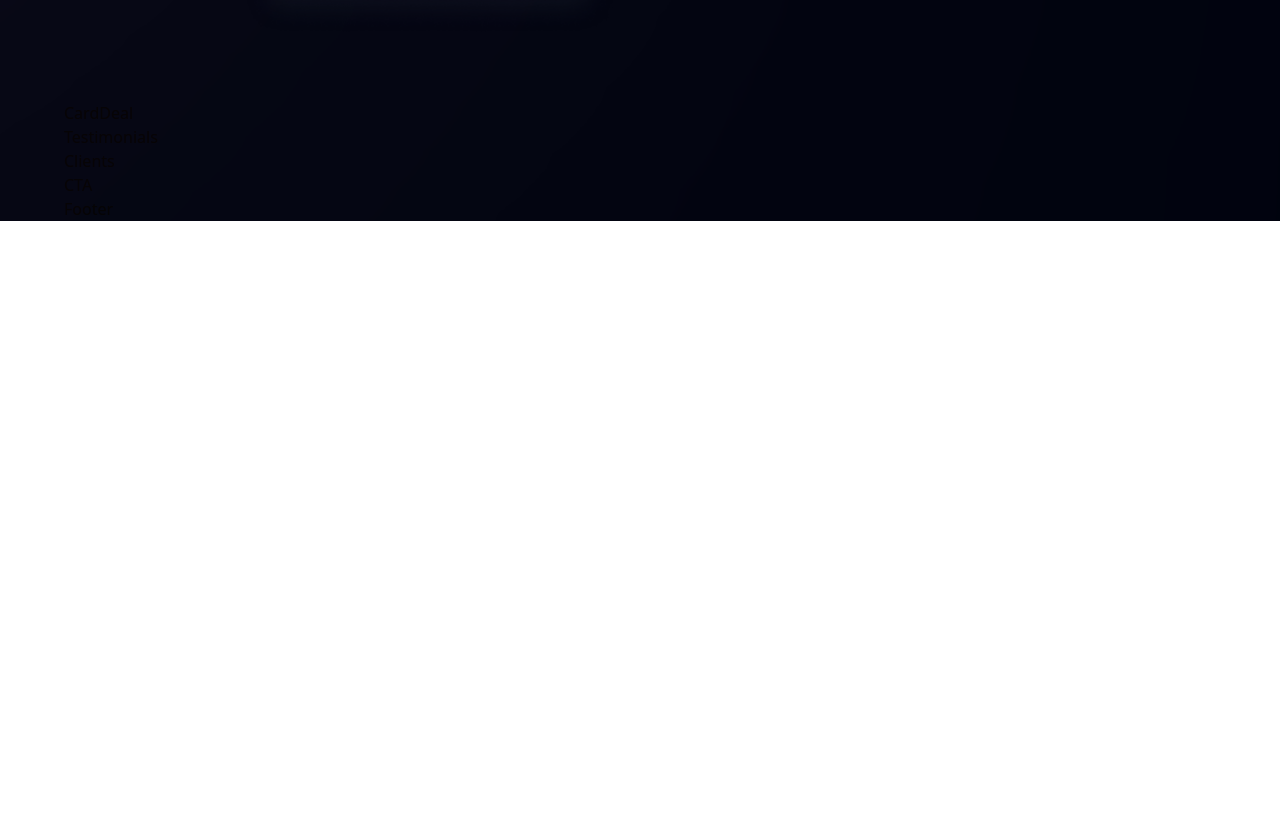
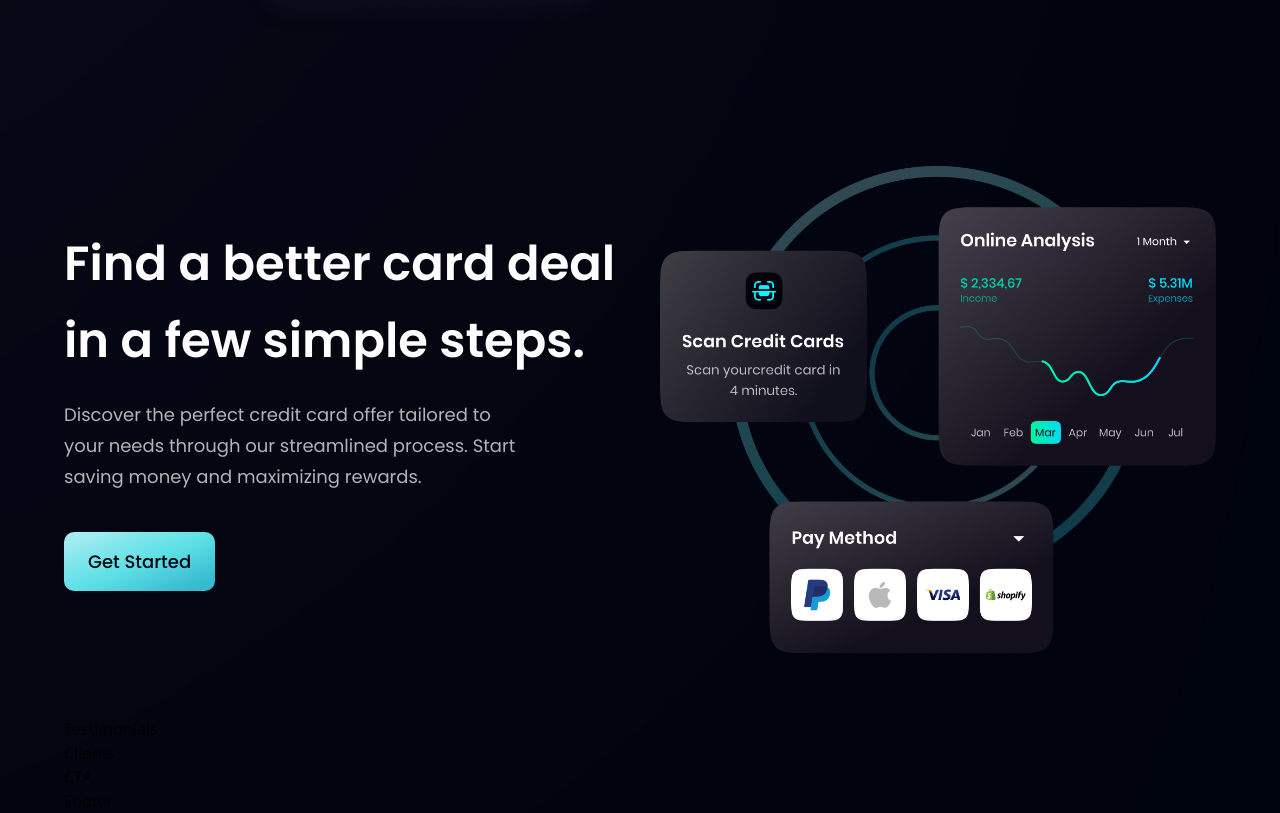
Before and after one commit to feliciahmq/bank-landing-page, a React (Vite) app: page / in a window 1280 px wide. Shown: the part 2057-2870 px from the top of the page. Before the commit the page ends 2278 px from the top, so only its background shows below. Built offline with nearby package versions, Linux system fonts and the light colour scheme.

Commit message:
Card Deal section

```diff
--- a/src/components/Button.jsx
+++ b/src/components/Button.jsx
@@ -2,8 +2,8 @@
 
 const Button = ({ styles }) => {
   return (
-    <button type="button" className={`py-4 px-6 bg-blue-gradient
-      font-poppins font-medium text-[18px] text-primary outline-none ${styles}`}>
+    <button type="button" className={`py-4 px-6 bg-blue-gradient font-poppins font-medium
+      text-[18px] text-primary outline-none ${styles} rounded-[10px]`}>
       Get Started
     </button>
   )
--- a/src/components/CardDeal.jsx
+++ b/src/components/CardDeal.jsx
@@ -1,9 +1,25 @@
-import React from 'react'
+import { card } from '../assets';
+import styles, { layout } from '../style';
+import Button from './Button';
 
-const CardDeal = () => {
-  return (
-    <div>CardDeal</div>
-  )
-}
+const CardDeal = () => (
+    <section className={layout.section}>
+      <div className={layout.sectionInfo}>
+        <h2 className={styles.heading2}>
+          Find a better card deal <br className="sm:block hidden" />
+          in a few simple steps.
+          <p className={`${styles.paragraph} max-w-[470px] mt-5`}>
+            Discover the perfect credit card offer tailored to your needs through our
+            streamlined process. Start saving money and maximizing rewards.
+          </p>
+        </h2>
+        <Button styles="mt-10"/>
+      </div>
+
+      <div className={layout.sectionImg}>
+        <img src={card} alt="card" className="w-[100%] h-[100%]" />
+      </div>
+    </section>
+)
 
 export default CardDeal
```
